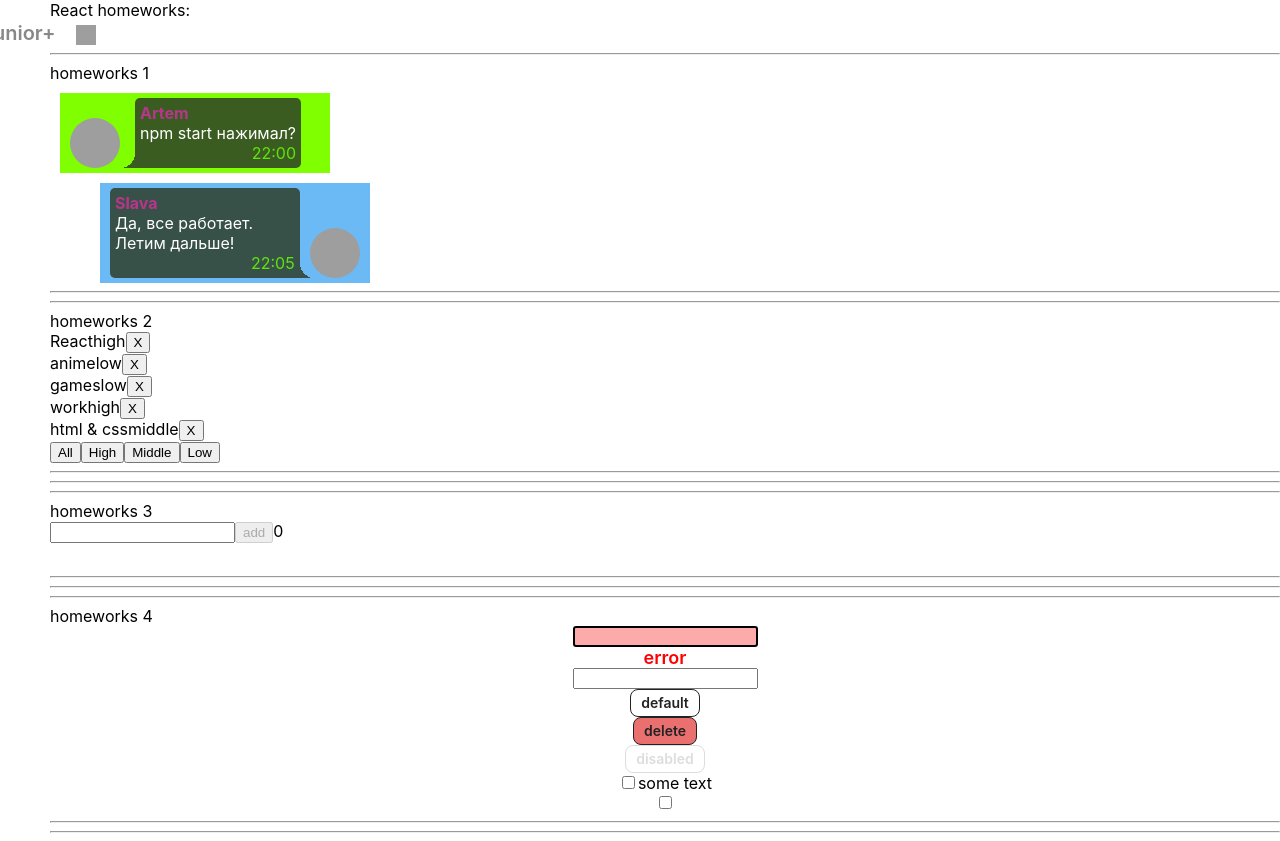
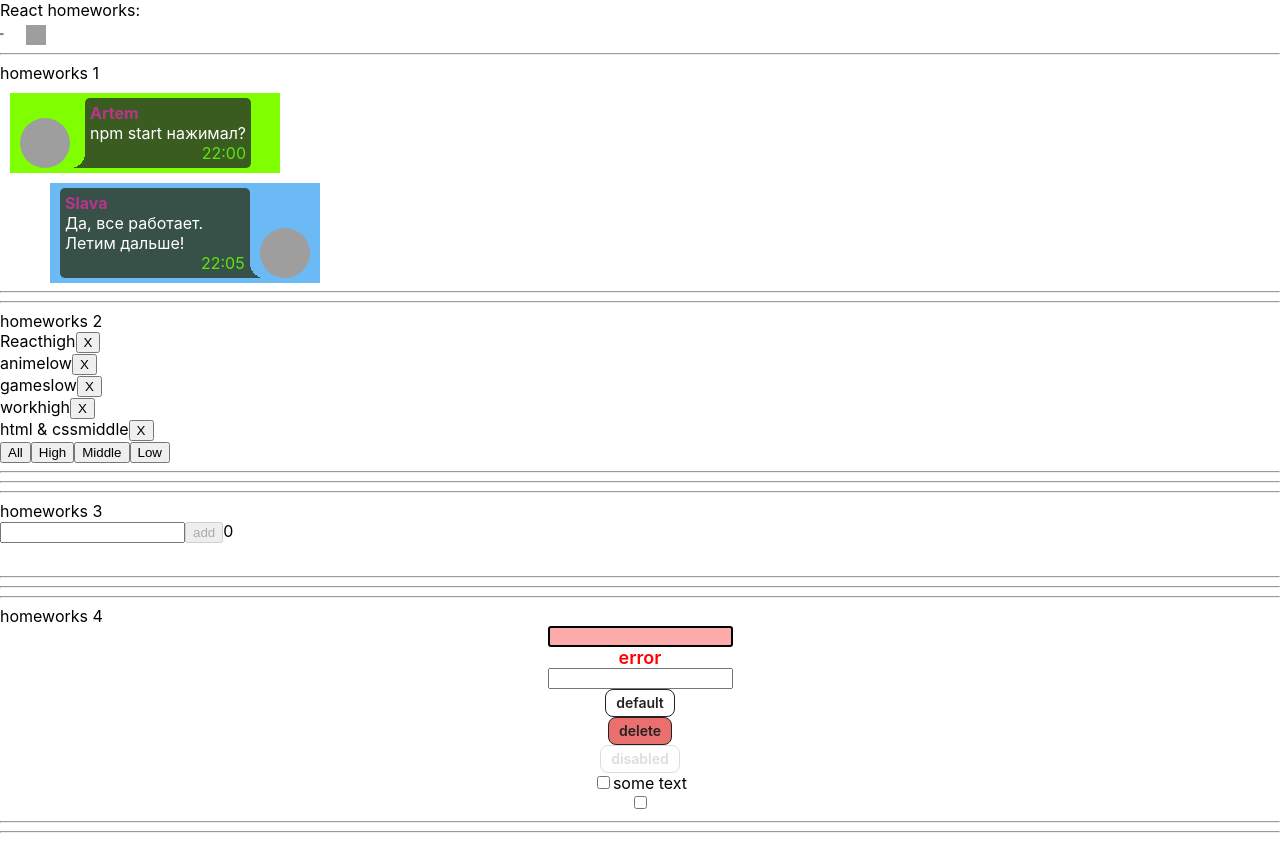
Before and after one commit to SlavaOST-it/homeworks, a React (Create React App) app: page /#/pre-junior in a window 1280 px wide. Built offline with nearby package versions, Linux system fonts and the light colour scheme; grey boxes are pictures that could not be loaded.

Commit message:
change Css

```diff
--- a/src/p1-main/m1-ui/u1-app/App.module.css
+++ b/src/p1-main/m1-ui/u1-app/App.module.css
@@ -1,3 +1,3 @@
 .App {
-    margin-left: 50px;
+
 }
```
